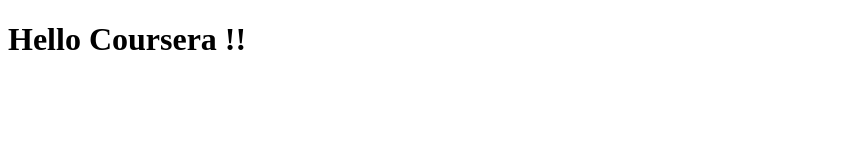
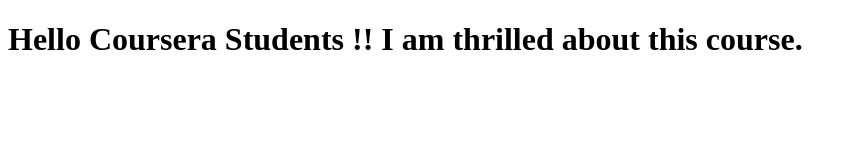
Before and after one commit to Ticman/coursera-test, a plain HTML site: page index.html in a window 1280 px wide. Shown: the whole page, without its empty margins (0-857 px from the left). Drawn offline with Linux system fonts and the light colour scheme.

Commit message:
new version of web file

```diff
--- a/index.html
+++ b/index.html
@@ -6,7 +6,7 @@
     <title>Hello Coursera</title>
   </head>
   <body>
-    <h1> Hello Coursera !! </h1>
+    <h1> Hello Coursera Students !! I am thrilled about this course. </h1>
 
   </body>
 </html>
```
